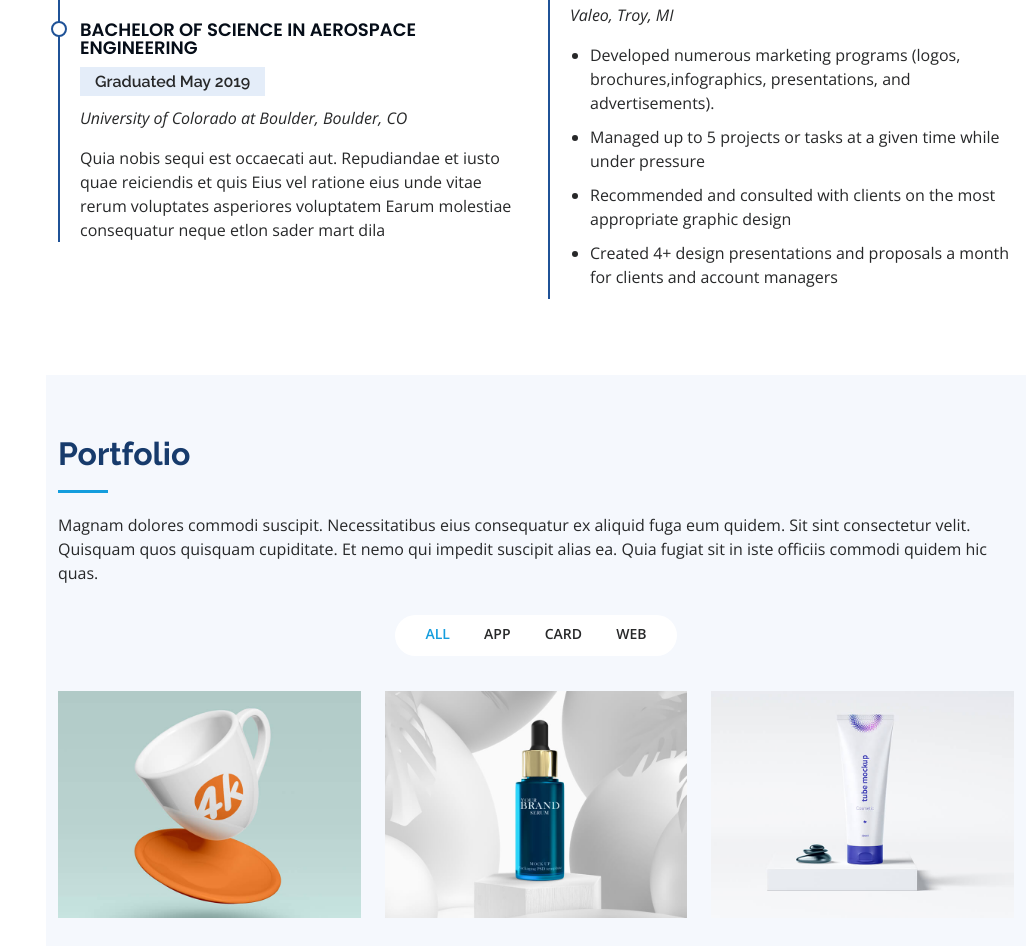
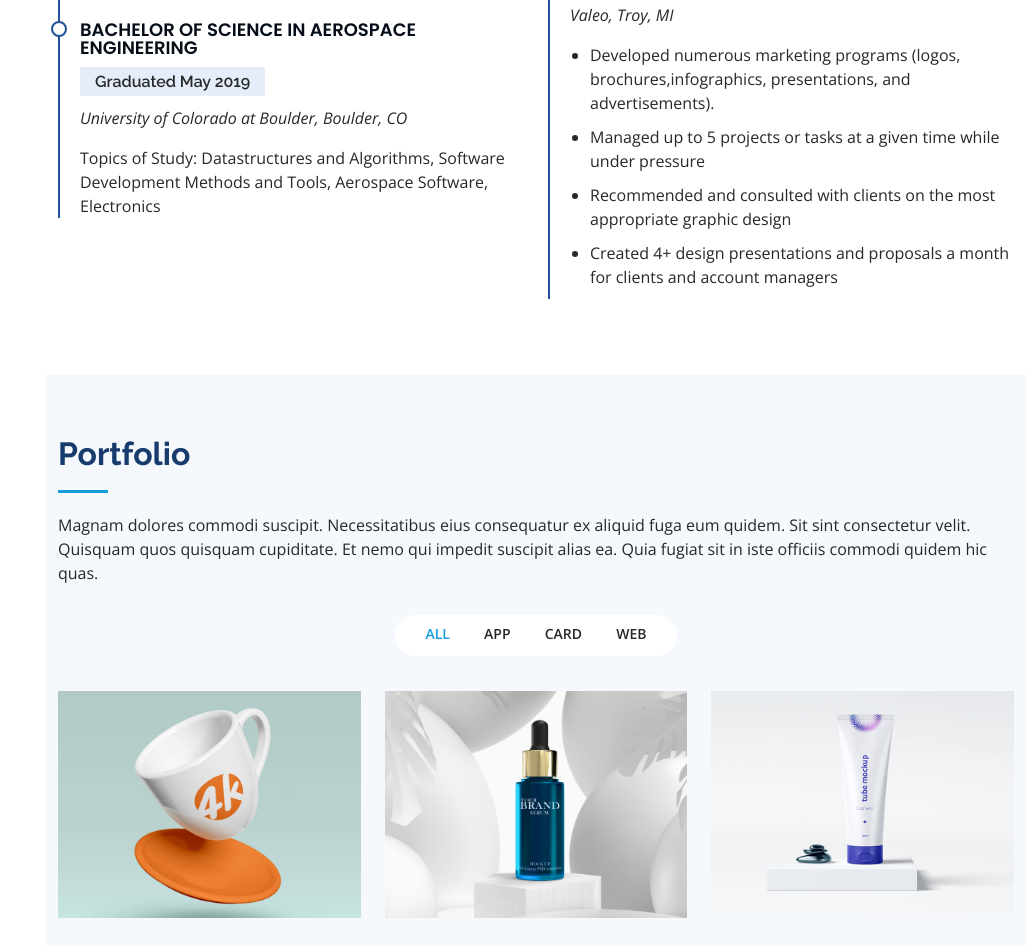
Before and after one commit to Jual6332/NewPortfolioWebsite, a plain HTML site: page iPortfolio/iPortfolio/index.html in a window 1280 px wide. Shown: the part 2289-3235 px from the top of the page, without its empty margins (254-1280 px from the left). Drawn offline with nearby package versions, Linux system fonts and the light colour scheme.

Commit message:
Added topics of study for bachelors degree

```diff
--- a/iPortfolio/iPortfolio/index.html
+++ b/iPortfolio/iPortfolio/index.html
@@ -293,7 +293,7 @@
               <h4>Bachelor of Science in Aerospace Engineering</h4>
               <h5>Graduated May 2019</h5>
               <p><em>University of Colorado at Boulder, Boulder, CO</em></p>
-              <p>Quia nobis sequi est occaecati aut. Repudiandae et iusto quae reiciendis et quis Eius vel ratione eius unde vitae rerum voluptates asperiores voluptatem Earum molestiae consequatur neque etlon sader mart dila</p>
+              <p>Topics of Study: Datastructures and Algorithms, Software Development Methods and Tools, Aerospace Software, Electronics</p>
             </div>
           </div>
           <div class="col-lg-6" data-aos="fade-up" data-aos-delay="100">
```
